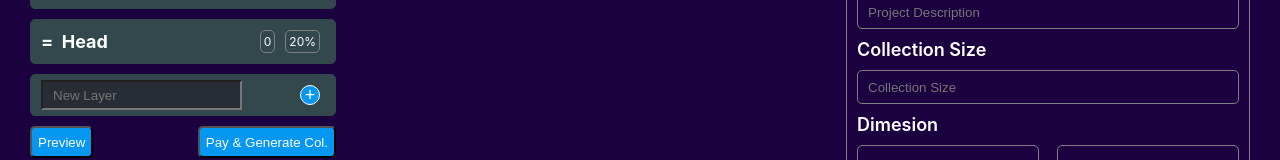
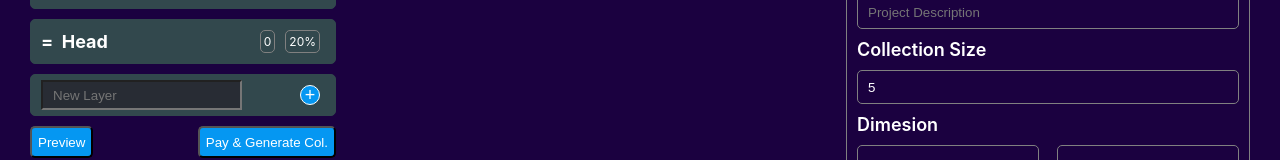
Before and after one commit to cocoa-1012/nft-generator, a React (Create React App) app: page / in a window 1280 px wide. Shown: the part 162-322 px from the top of the page. Built offline with nearby package versions, Linux system fonts and the light colour scheme.

Commit message:
add collection number

```diff
--- a/src/App.js
+++ b/src/App.js
@@ -11,6 +11,7 @@ function App() {
   const [layerData, setLayerData] = useState(initLayerData);
   const [selectedLayer, setSelectedLayer] = useState(null);
   const [selectedImg, setSelectedImg] = useState(null);
+  const [collectionSize, setCollectionSize] = useState(5);
 
   const deleteLayer = () => {
     if (layerData.length > 0) {
@@ -57,6 +58,8 @@ function App() {
         layerData={layerData.length > 0 ? layerData : []}
         setLayerData={setLayerData}
         selectedLayer={selectedLayer}
+        collectionSize={collectionSize}
+        setCollectionSize={setCollectionSize}
       />
       {isRarity && (
         <RaritySettings
--- a/src/components/PropertyManager/ProjectProperty.jsx
+++ b/src/components/PropertyManager/ProjectProperty.jsx
@@ -1,6 +1,6 @@
 import React from "react";
 import "./PropertyManager.css";
-export const ProjectProperty = () => {
+export const ProjectProperty = ({ collectionSize, setCollectionSize }) => {
   return (
     <div className="property_container">
       <div className="property_item">
@@ -13,7 +13,12 @@ export const ProjectProperty = () => {
       </div>
       <div className="property_item">
         <p>Collection Size</p>
-        <input type="text" placeholder="Collection Size" />
+        <input
+          type="number"
+          placeholder="Collection Size"
+          value={collectionSize}
+          onChange={(e) => setCollectionSize(e.target.value)}
+        />
       </div>
       <div className="property_item">
         <p>Dimesion</p>
--- a/src/components/PropertyManager/PropertyManager.jsx
+++ b/src/components/PropertyManager/PropertyManager.jsx
@@ -8,10 +8,15 @@ export const PropertyManager = ({
   layerData,
   selectedLayer,
   setLayerData,
+  collectionSize,
+  setCollectionSize,
 }) => {
   return (
     <div>
-      <ProjectProperty />
+      <ProjectProperty
+        collectionSize={collectionSize}
+        setCollectionSize={setCollectionSize}
+      />
       <LayerProperty
         setRarity={setRarity}
         deleteLayer={deleteLayer}
```
